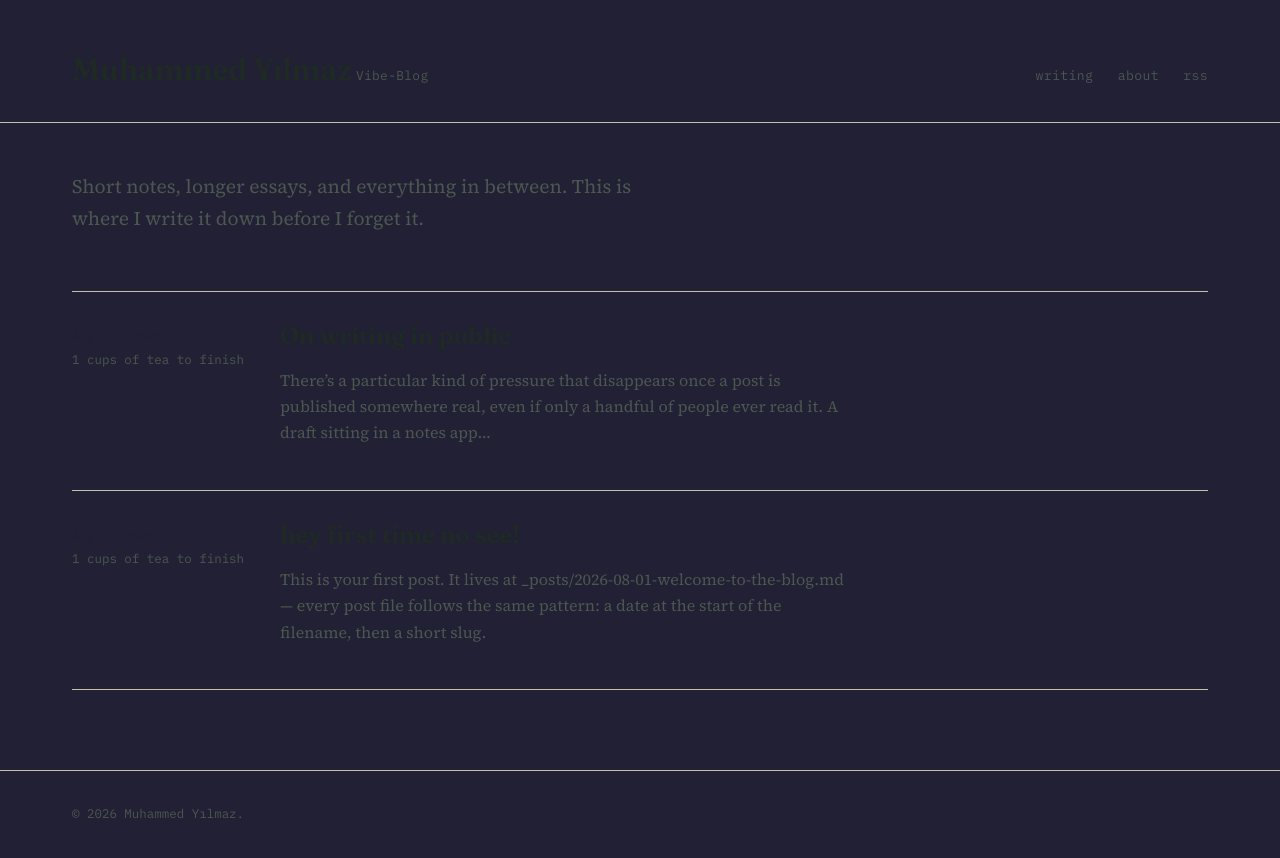
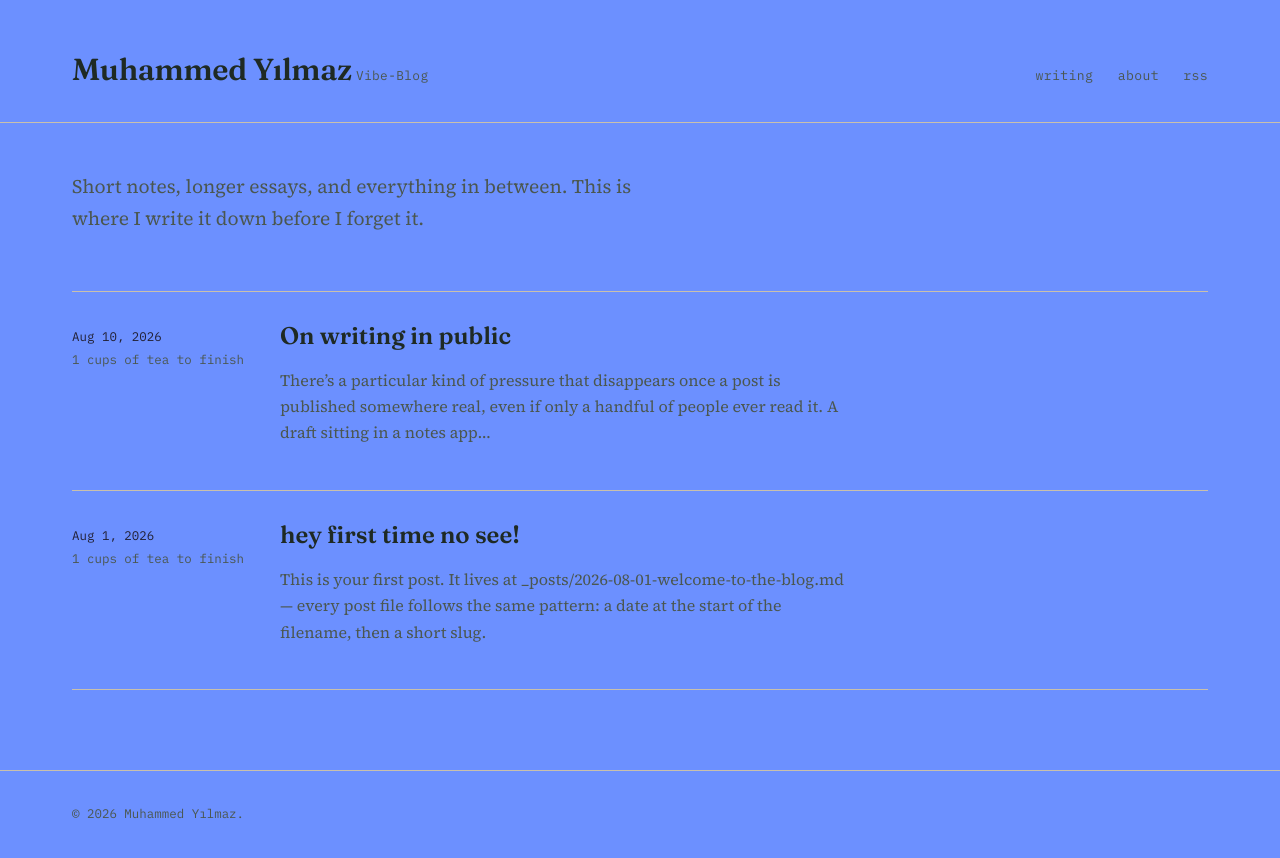
Before and after one commit to n9pe/Myblog, a Jekyll site: the page built from index.html, in a window 1280 px wide. Shown: the top 858 px of the page. Built offline with Jekyll 4.4.1, drawn with Linux system fonts in a browser that asks for light colours.

Commit message:
Update style.css

```diff
--- a/assets/css/style.css
+++ b/assets/css/style.css
@@ -5,7 +5,7 @@
 --------------------------------------------------------- */
 
 :root {
-  --paper: #222034;
+  --paper: #6c90ff;
   --paper-raised: #F5F1E7;
   --ink: #1F2A24;
   --ink-soft: #4B5750;
```
